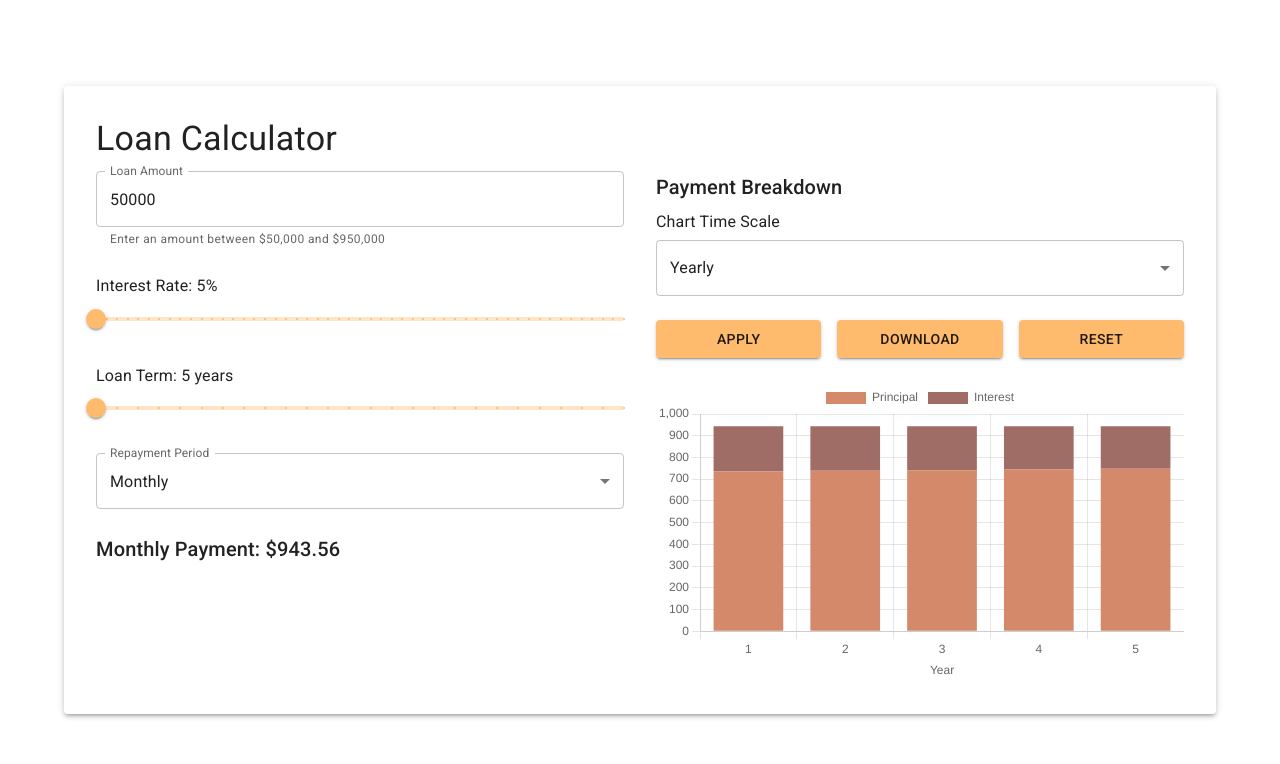
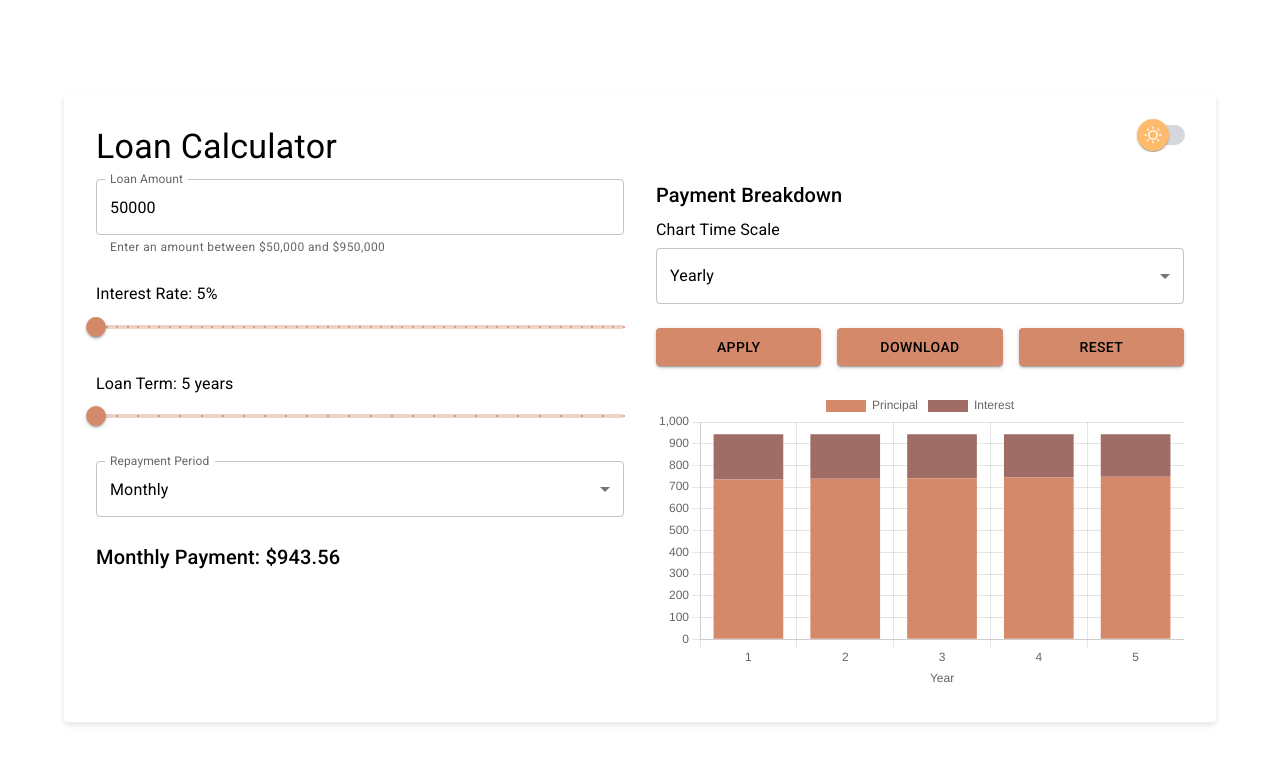
Before and after one commit to IT-gMA/Loan-Calculator-with-Charts, a React (Vite) app: page / in a window 1280 px wide. Shown: the top 764 px of the page. Built offline with nearby package versions, Linux system fonts and the light colour scheme.

Commit message:
Implement dark mode functionality with theme switching and add DarkModeToggle component

```diff
--- a/src/App.tsx
+++ b/src/App.tsx
@@ -5,7 +5,7 @@ import {
   Typography,
   Grid,
   ThemeProvider,
-  createTheme
+  Box
 } from '@mui/material';
 import {
   Chart as ChartJS,
@@ -22,6 +22,8 @@ import '@fontsource/roboto/500.css';
 import '@fontsource/roboto/700.css';
 import LoanInputForm from './components/LoanInputForm/LoanInputForm';
 import PaymentBreakdown from './components/PaymentBreakdown/PaymentBreakdown';
+import DarkModeToggle from './components/shared/DarkModeToggle/DarkModeToggle';
+import getTheme from './theme/theme';
 
 type Period = 'weekly' | 'fortnightly' | 'monthly';
 type ChartScale = 'week' | 'month' | 'year';
@@ -35,13 +37,7 @@ ChartJS.register(
   Legend
 );
 
-const theme = createTheme({
-  palette: {
-    primary: {
-      main: '#ffbb6d',
-    },
-  },
-});
+
 
 /**
  * Main App component for the Loan Calculator application.
@@ -190,10 +186,27 @@ function App() {
     return data;
   };
 
+  const [darkMode, setDarkMode] = useState<boolean>(() => {
+    const saved = localStorage.getItem('darkMode');
+    return saved ? JSON.parse(saved) : false;
+  });
+
+  useEffect(() => {
+    localStorage.setItem('darkMode', JSON.stringify(darkMode));
+  }, [darkMode]);
+
+  const theme = getTheme(darkMode ? 'dark' : 'light');
+
+  const handleDarkModeToggle = () => {
+    setDarkMode(!darkMode);
+  };
+
   return (
     <ThemeProvider theme={theme}>
-      <Container maxWidth="lg" sx={{ minHeight: '100vh', display: 'flex', alignItems: 'center', justifyContent: 'center', padding: '24px' }}>
-        <Paper elevation={3} sx={{ p: 4, width: '100%', maxWidth: '1200px' }}>
+      <Box sx={{ minHeight: '100vh', bgcolor: 'background.default', width: '100%' }}>
+        <Container maxWidth="lg" sx={{ minHeight: '100vh', display: 'flex', alignItems: 'center', justifyContent: 'center', padding: { xs: '48px 16px', md: '48px 24px' }, position: 'relative' }}>
+          <Paper elevation={3} sx={{ p: 4, width: '100%', maxWidth: '1200px', mt: 2, position: 'relative' }}>
+            <DarkModeToggle isDarkMode={darkMode} onToggle={handleDarkModeToggle} />
         <Typography variant="h4" gutterBottom>
           Loan Calculator
         </Typography>
@@ -226,6 +239,7 @@ function App() {
         </Grid>
       </Paper>
         </Container>
+      </Box>
     </ThemeProvider>
   );
 }
--- /dev/null
+++ b/src/theme/theme.ts
@@ -0,0 +1,62 @@
+import { createTheme } from '@mui/material/styles';
+
+declare module '@mui/material/styles' {
+  interface Theme {
+    status: {
+      danger: string;
+    };
+  }
+  interface ThemeOptions {
+    status?: {
+      danger?: string;
+    };
+  }
+}
+
+const getTheme = (mode: 'light' | 'dark') => {
+  return createTheme({
+    palette: {
+      mode,
+      primary: {
+        main: mode === 'light' ? '#d4896b' : '#ffb4a1',
+        light: mode === 'light' ? '#ffbba0' : '#ffddd3',
+        dark: mode === 'light' ? '#9e5b3e' : '#c85a54',
+        contrastText: mode === 'light' ? '#000000' : '#000000',
+      },
+      secondary: {
+        main: mode === 'light' ? '#a06c66' : '#ffb4ab',
+        light: mode === 'light' ? '#d29b95' : '#ffdad6',
+        dark: mode === 'light' ? '#714040' : '#93000a',
+        contrastText: mode === 'light' ? '#ffffff' : '#000000',
+      },
+      background: {
+        default: mode === 'light' ? '#ffffff' : '#2c2c2c',
+        paper: mode === 'light' ? '#ffffff' : '#383838',
+      },
+      text: {
+        primary: mode === 'light' ? '#000000' : '#e1e1e1',
+        secondary: mode === 'light' ? '#666666' : '#a0a0a0',
+      },
+    },
+    components: {
+      MuiPaper: {
+        styleOverrides: {
+          root: {
+            transition: 'all 0.3s ease',
+            backgroundColor: mode === 'dark' ? '#383838' : '#ffffff',
+            boxShadow: mode === 'dark' ? '0 8px 32px rgba(0,0,0,0.3)' : '0 3px 6px rgba(0,0,0,0.1)',
+          },
+        },
+      },
+      MuiButton: {
+        styleOverrides: {
+          root: {
+            transition: 'all 0.3s ease',
+          },
+        },
+      },
+    },
+  });
+};
+
+export default getTheme;
--- a/src/utils/UtilFunctions.ts
+++ b/src/utils/UtilFunctions.ts
@@ -106,3 +106,5 @@ export const validateInputs = (loanAmount: number, interestRate: number, years:
          years >= 5 &&
          years <= 30;
 };
+
+export const switchTrackBackgroundColour: string = '#d6d7dc';   // For Dark/Light Mode Toggles
```
Lines whose indentation alone changed are shown as unchanged.
